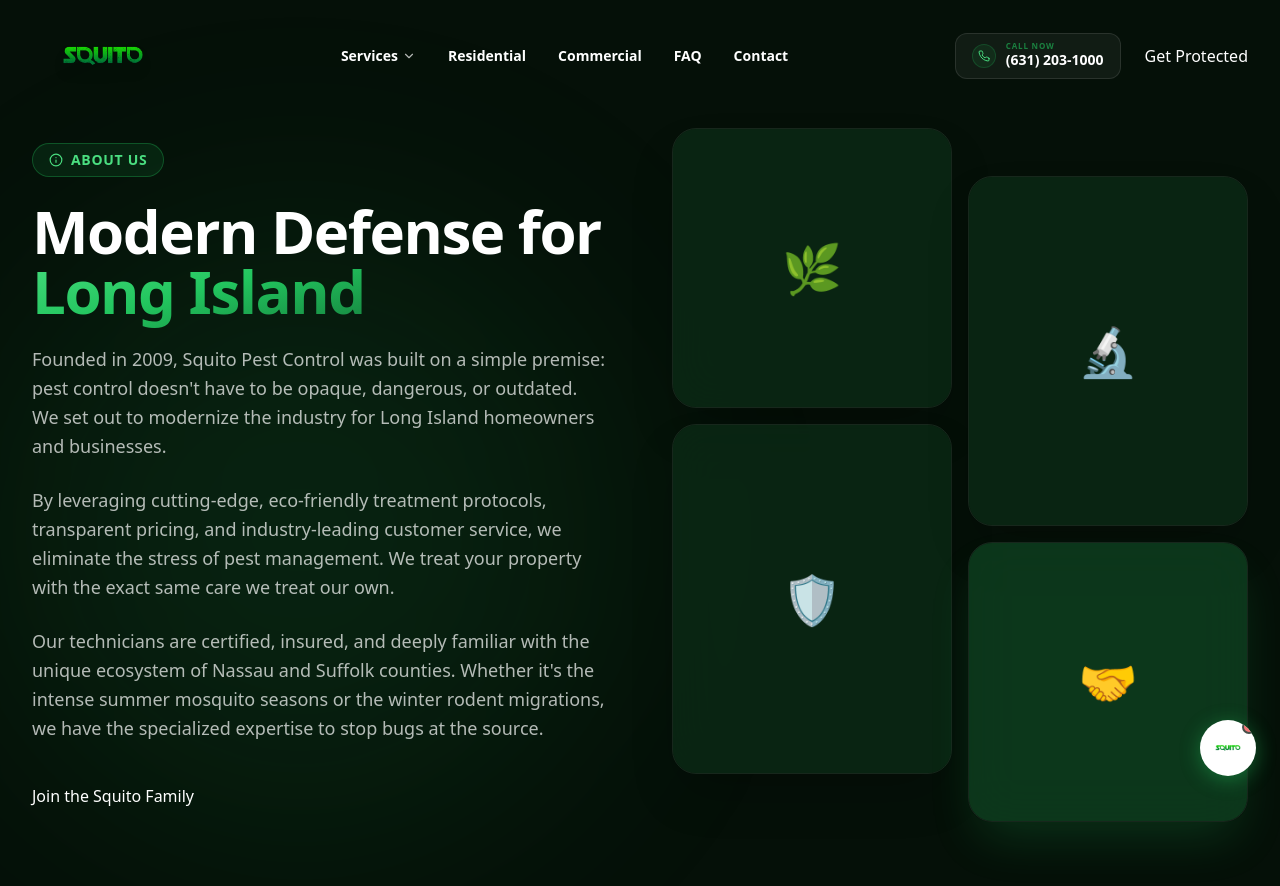
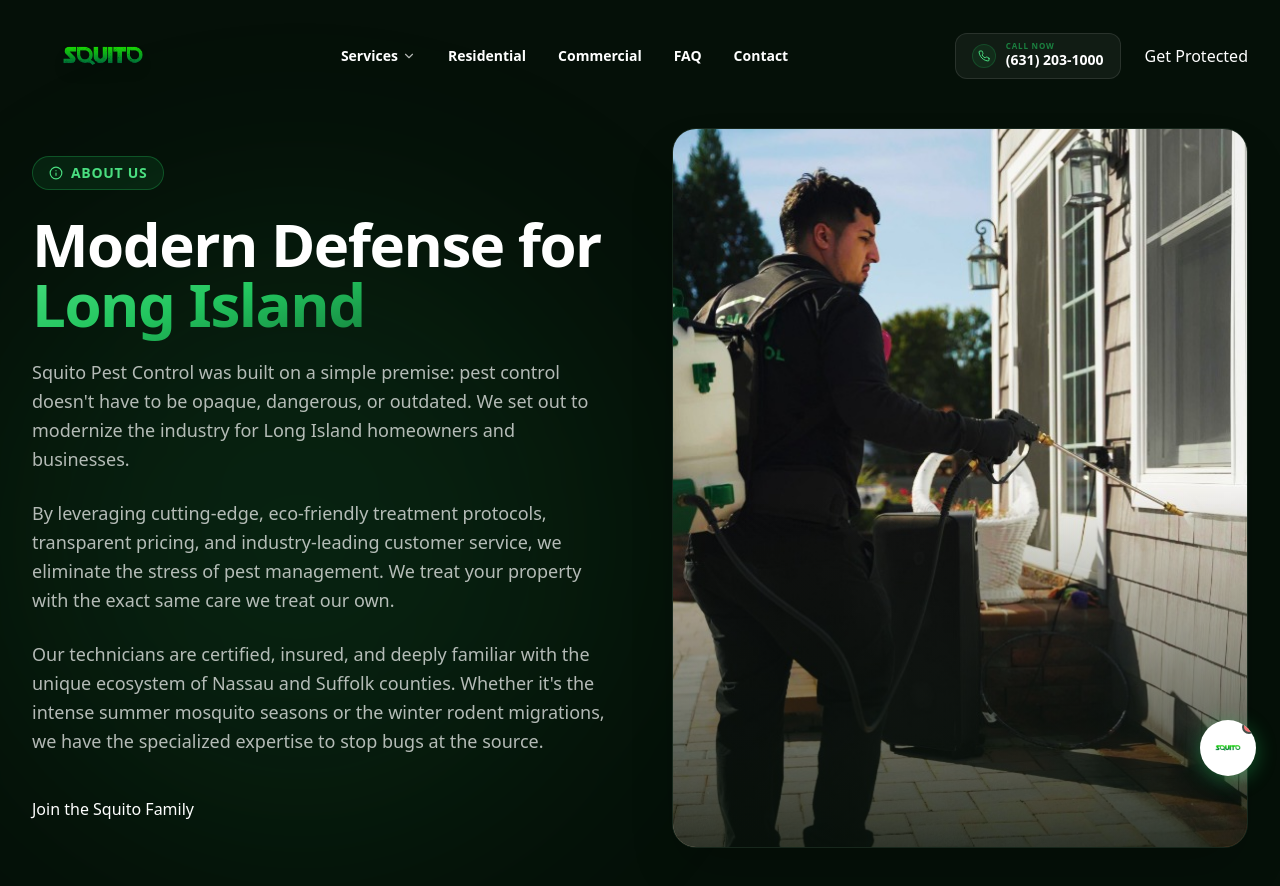
Before and after one commit to squitopest/Squito-Pest-Control, a Next.js app: page /about in a window 1280 px wide. Shown: the top 886 px of the page. Built offline with nearby package versions, Linux system fonts and the light colour scheme.

Commit message:
About page: Remove Founded in 2009 and add team action photo

```diff
--- a/src/app/about/page.tsx
+++ b/src/app/about/page.tsx
@@ -23,7 +23,7 @@
               </h1>
               <div className="space-y-6 text-lg text-white/70 leading-relaxed">
                  <p>
-                    Founded in 2009, Squito Pest Control was built on a simple premise: pest control doesn't have to be opaque, dangerous, or outdated. We set out to modernize the industry for Long Island homeowners and businesses.
+                    Squito Pest Control was built on a simple premise: pest control doesn't have to be opaque, dangerous, or outdated. We set out to modernize the industry for Long Island homeowners and businesses.
                  </p>
                  <p>
                     By leveraging cutting-edge, eco-friendly treatment protocols, transparent pricing, and industry-leading customer service, we eliminate the stress of pest management. We treat your property with the exact same care we treat our own.
@@ -41,28 +41,13 @@
            </div>
 
            <div className="animate-fade-in-up" style={{ animationDelay: '0.2s' }}>
-              <div className="grid grid-cols-2 gap-4">
-                 <div className="space-y-4">
-                    <div className="aspect-square bg-surface border border-border rounded-3xl overflow-hidden glass-card shadow-2xl relative">
-                       {/* Image placeholder */}
-                       <div className="absolute inset-0 bg-green-500/10" />
-                       <div className="absolute inset-0 flex items-center justify-center text-5xl">🌿</div>
-                    </div>
-                    <div className="aspect-[4/5] bg-surface border border-border rounded-3xl overflow-hidden glass-card shadow-2xl relative">
-                       <div className="absolute inset-0 bg-green-500/10" />
-                       <div className="absolute inset-0 flex items-center justify-center text-5xl">🛡️</div>
-                    </div>
-                 </div>
-                 <div className="space-y-4 pt-12">
-                    <div className="aspect-[4/5] bg-surface border border-border rounded-3xl overflow-hidden glass-card shadow-2xl relative">
-                       <div className="absolute inset-0 bg-green-500/10" />
-                       <div className="absolute inset-0 flex items-center justify-center text-5xl">🔬</div>
-                    </div>
-                    <div className="aspect-square bg-surface border border-border rounded-3xl overflow-hidden glass-card shadow-2xl relative border-green-500/50 shadow-green-500/20">
-                       <div className="absolute inset-0 bg-green-500/20" />
-                       <div className="absolute inset-0 flex items-center justify-center text-5xl">🤝</div>
-                    </div>
-                 </div>
+              <div className="relative w-full aspect-[4/5] md:aspect-square lg:aspect-[4/5] rounded-3xl overflow-hidden glass-card shadow-2xl border border-white/10">
+                 <img
+                    src="/about-us-action.jpg"
+                    alt="Squito Pest Control Technician"
+                    className="w-full h-full object-cover object-center"
+                 />
+                 <div className="absolute inset-0 bg-gradient-to-t from-background/80 via-transparent to-transparent pointer-events-none" />
               </div>
            </div>
         </div>
```
Also changed, not shown: public/about-us-action.jpg (added).
